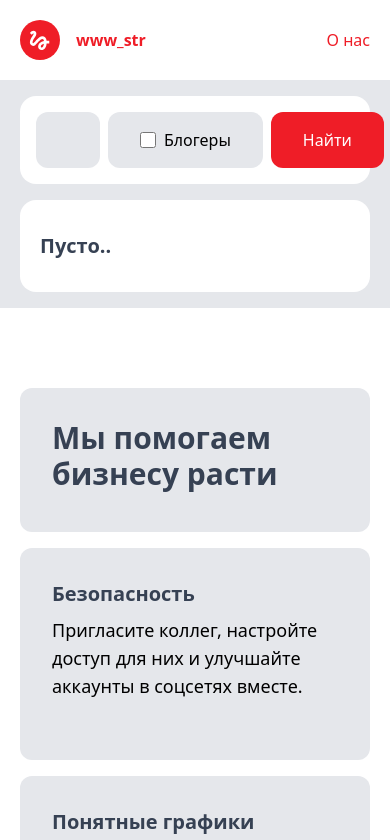
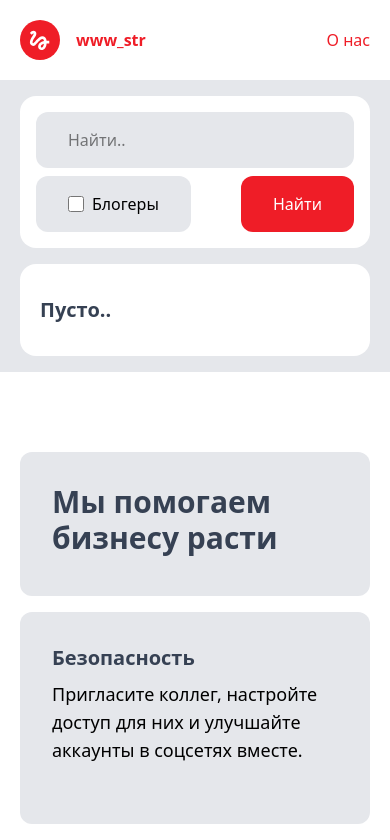
Before and after one commit to www-str/www-str-frontend, a React (Vite) app: page / in a window 390 px wide. Shown: the top 840 px of the page. Built offline with nearby package versions, Linux system fonts and the light colour scheme.

Commit message:
fix: search adaptive

```diff
--- a/src/sections/SearchSection.tsx
+++ b/src/sections/SearchSection.tsx
@@ -55,7 +55,7 @@ const SearchSection = ({ modalOpen, setModalOpen }: ISearchSection) => {
 
     return (
         <>
-            <NarrowContainer classname='p-4 flex gap-2' >
+            <NarrowContainer classname='p-4 flex flex-wrap md:flex-nowrap justify-between md:justify-end gap-2' >
                 <>
                     <input
                         placeholder='Найти..'
```
